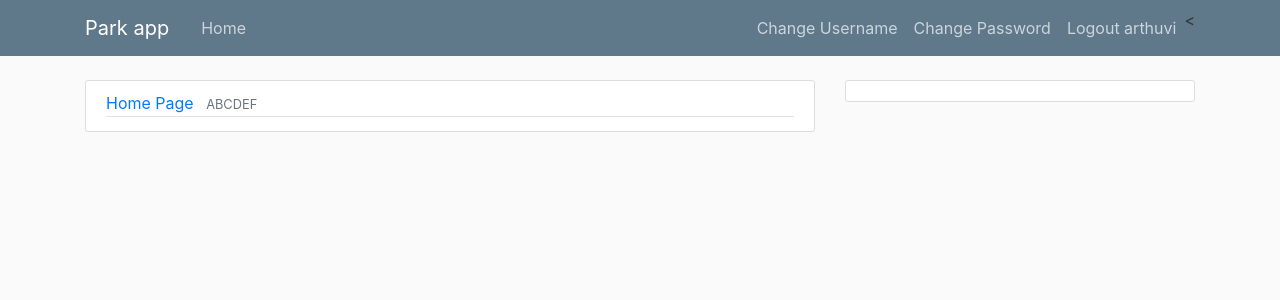
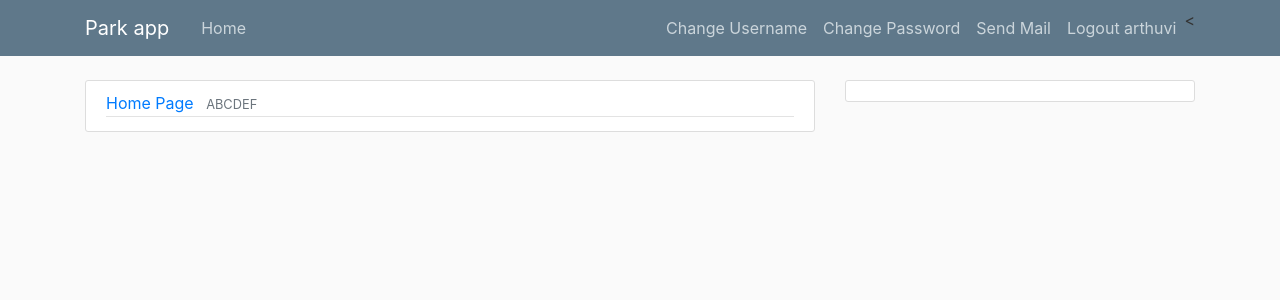
Before and after one commit to arthur1801/PM_Team13, a Django app: page / in a window 1280 px wide. Shown: the top 300 px of the page. Run offline with Django 3.2, Linux system fonts and the light colour scheme; a user stored in the database is signed in; some libraries are stand-ins or nearby versions.

Commit message:
added send mail button

```diff
--- a/Parks/Parkapp/templates/Parkapp/base.html
+++ b/Parks/Parkapp/templates/Parkapp/base.html
@@ -38,6 +38,7 @@
                 {% if user.is_authenticated %}
                   <a class="nav-item nav-link" href="{% url 'username_change' %}">Change Username</a>
                   <a class="nav-item nav-link" href="{% url 'password_change' %}">Change Password</a>
+                  <a class="nav-item nav-link" href="{% url 'sendmail' %}">Send Mail</a>
                   <a class="nav-item nav-link" href="{% url 'logout' %}">Logout {{ user.get_username }}</a>
                   <
 
```
Also changed, not shown: Parks/db.sqlite3.
